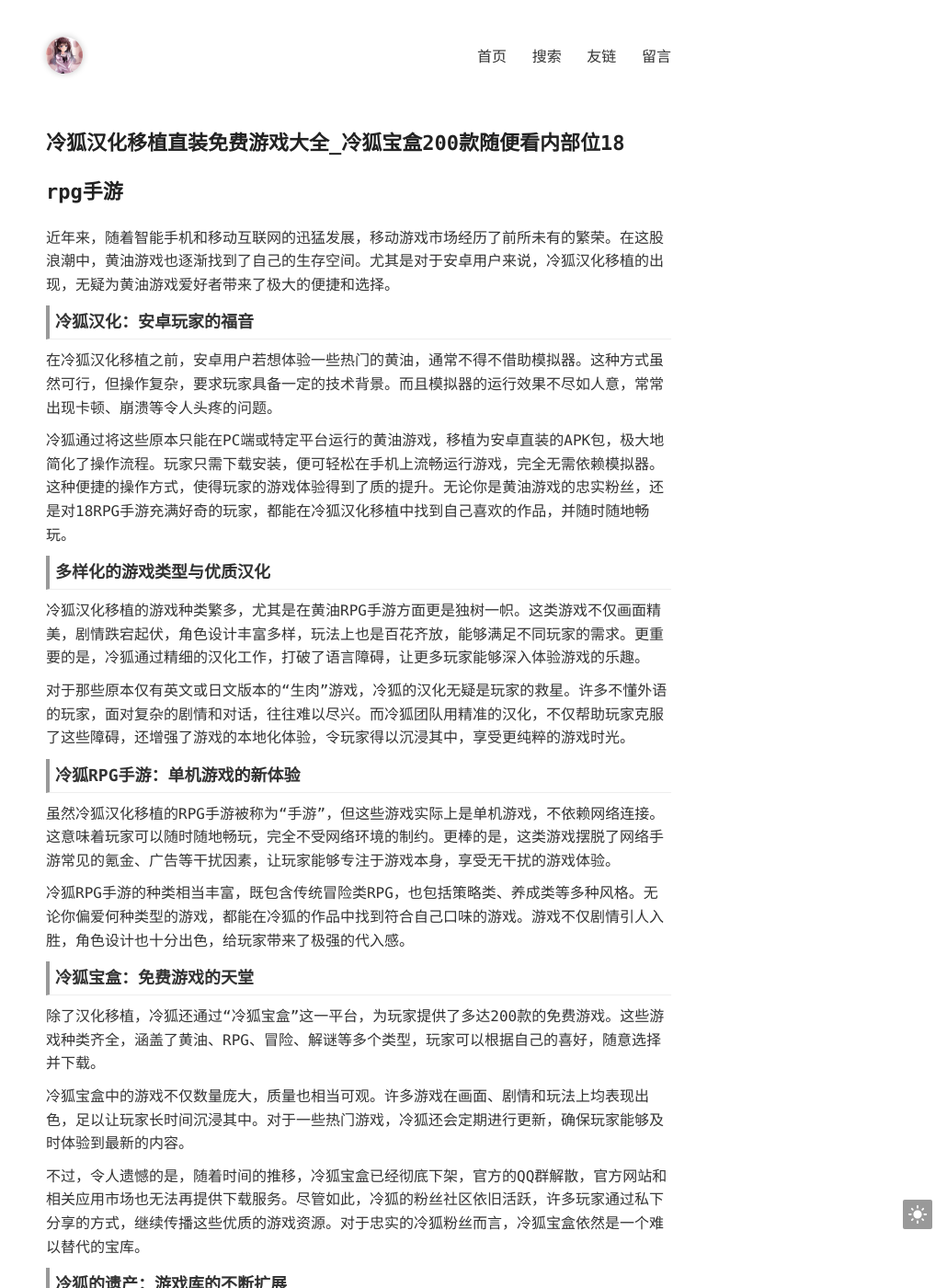
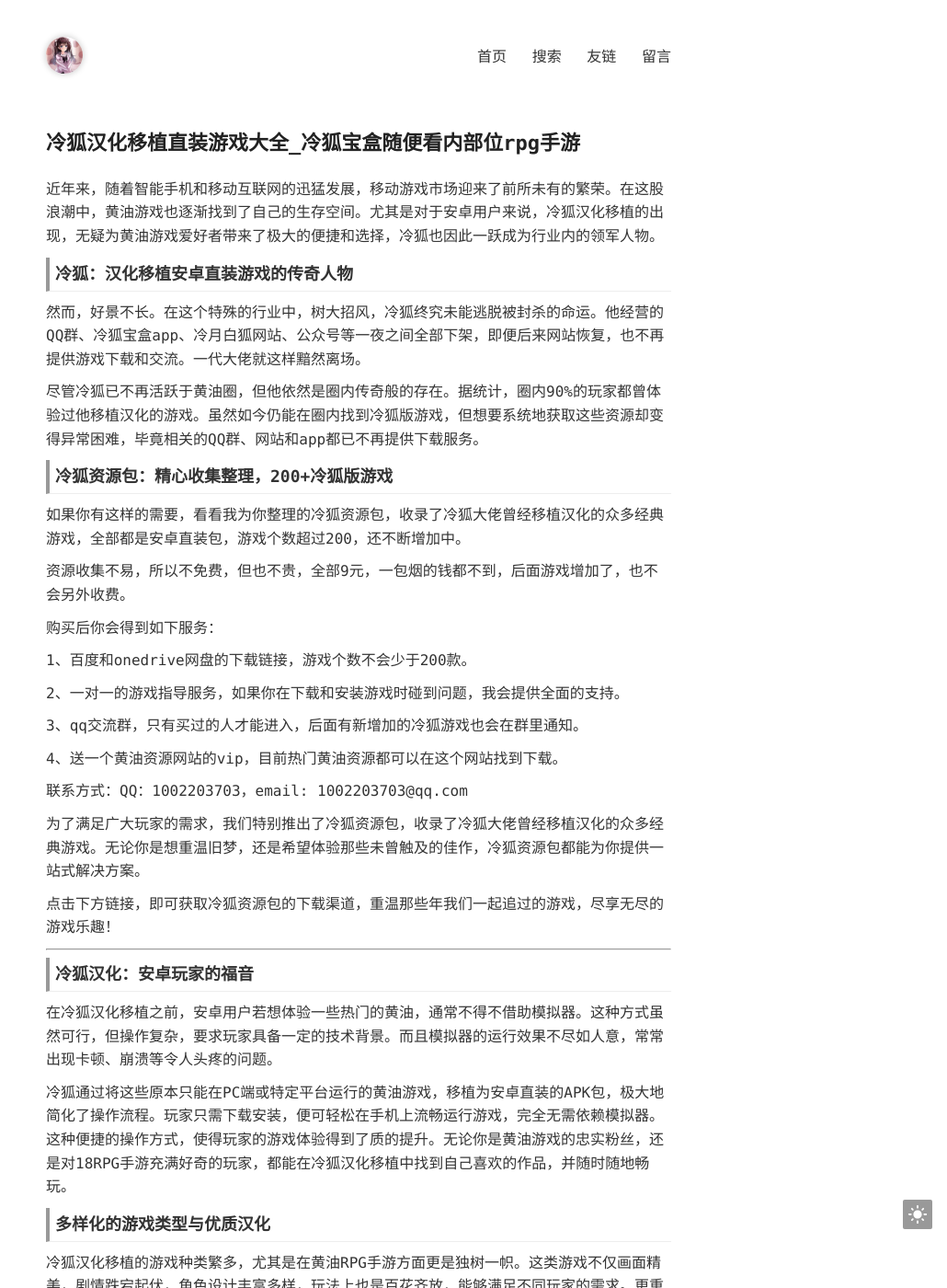
Before and after one commit to leng-hu/leng-hu.github.io, a Jekyll site: the page built from index.html, in a window 1280 px wide and 1400 px high. Shown: the whole window at 92% size, without its empty margins (250-1280 px from the left). Built offline with Jekyll 4.4.1, drawn with Linux system fonts in a browser that asks for light colours; the list of posts is cut into pages by our own code; comment, search, counter and statistics services are not loaded.

Commit message:
index修改

```diff
--- a/index.html
+++ b/index.html
@@ -1,14 +1,32 @@
 ---
 layout: page
-title: 冷狐汉化移植直装免费游戏大全_冷狐宝盒200款随便看内部位18 rpg手游
+title: 冷狐汉化移植直装游戏大全_冷狐宝盒200款随便看内部位18rpg手游下载
 excerpt: 冷狐汉化移植为安卓用户打开了一扇畅玩黄油和18 RPG手游的大门，通过将原本只能在PC或特定平台上运行的游戏移植到安卓系统，让玩家随时享受游戏之乐。尽管冷狐宝盒的下载渠道目前难以找到，但本页面会一直免费分享冷狐游戏的下载方法。
 ---
 
 <!-- 显示文章列表 -->
 <div class="page page-index">
 	<div class="page-content">
-<h1>冷狐汉化移植直装免费游戏大全_冷狐宝盒200款随便看内部位18 rpg手游</h1>
-<p>近年来，随着智能手机和移动互联网的迅猛发展，移动游戏市场经历了前所未有的繁荣。在这股浪潮中，黄油游戏也逐渐找到了自己的生存空间。尤其是对于安卓用户来说，冷狐汉化移植的出现，无疑为黄油游戏爱好者带来了极大的便捷和选择。</p>
+<h1>冷狐汉化移植直装游戏大全_冷狐宝盒随便看内部位rpg手游</h1>
+<p>近年来，随着智能手机和移动互联网的迅猛发展，移动游戏市场迎来了前所未有的繁荣。在这股浪潮中，黄油游戏也逐渐找到了自己的生存空间。尤其是对于安卓用户来说，冷狐汉化移植的出现，无疑为黄油游戏爱好者带来了极大的便捷和选择，冷狐也因此一跃成为行业内的领军人物。</p>
+<h2>冷狐：汉化移植安卓直装游戏的传奇人物</h2>
+<p>然而，好景不长。在这个特殊的行业中，树大招风，冷狐终究未能逃脱被封杀的命运。他经营的QQ群、冷狐宝盒app、冷月白狐网站、公众号等一夜之间全部下架，即便后来网站恢复，也不再提供游戏下载和交流。一代大佬就这样黯然离场。</p>
+<p>尽管冷狐已不再活跃于黄油圈，但他依然是圈内传奇般的存在。据统计，圈内90%的玩家都曾体验过他移植汉化的游戏。虽然如今仍能在圈内找到冷狐版游戏，但想要系统地获取这些资源却变得异常困难，毕竟相关的QQ群、网站和app都已不再提供下载服务。</p>
+<h2>冷狐资源包：精心收集整理，200+冷狐版游戏</h2>
+<p>如果你有这样的需要，看看我为你整理的冷狐资源包，收录了冷狐大佬曾经移植汉化的众多经典游戏，全部都是安卓直装包，游戏个数超过200，还不断增加中。</p>
+<p>资源收集不易，所以不免费，但也不贵，全部9元，一包烟的钱都不到，后面游戏增加了，也不会另外收费。</p>
+<p>购买后你会得到如下服务：</p>
+<p>1、百度和onedrive网盘的下载链接，游戏个数不会少于200款。</p>
+<p>2、一对一的游戏指导服务，如果你在下载和安装游戏时碰到问题，我会提供全面的支持。</p>
+<p>3、qq交流群，只有买过的人才能进入，后面有新增加的冷狐游戏也会在群里通知。</p>
+<p>4、送一个黄油资源网站的vip，目前热门黄油资源都可以在这个网站找到下载。</p>
+<p></p>
+<p>联系方式：QQ：1002203703，email: 1002203703@qq.com</p>
+
+<p>为了满足广大玩家的需求，我们特别推出了冷狐资源包，收录了冷狐大佬曾经移植汉化的众多经典游戏。无论你是想重温旧梦，还是希望体验那些未曾触及的佳作，冷狐资源包都能为你提供一站式解决方案。</p>
+<p>点击下方链接，即可获取冷狐资源包的下载渠道，重温那些年我们一起追过的游戏，尽享无尽的游戏乐趣！</p>
+
+<hr>
 <h2>冷狐汉化：安卓玩家的福音</h2>
 <p>在冷狐汉化移植之前，安卓用户若想体验一些热门的黄油，通常不得不借助模拟器。这种方式虽然可行，但操作复杂，要求玩家具备一定的技术背景。而且模拟器的运行效果不尽如人意，常常出现卡顿、崩溃等令人头疼的问题。</p>
 <p>冷狐通过将这些原本只能在PC端或特定平台运行的黄油游戏，移植为安卓直装的APK包，极大地简化了操作流程。玩家只需下载安装，便可轻松在手机上流畅运行游戏，完全无需依赖模拟器。这种便捷的操作方式，使得玩家的游戏体验得到了质的提升。无论你是黄油游戏的忠实粉丝，还是对18RPG手游充满好奇的玩家，都能在冷狐汉化移植中找到自己喜欢的作品，并随时随地畅玩。</p>
```
